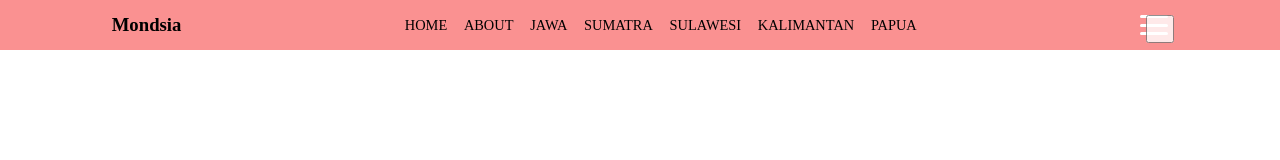
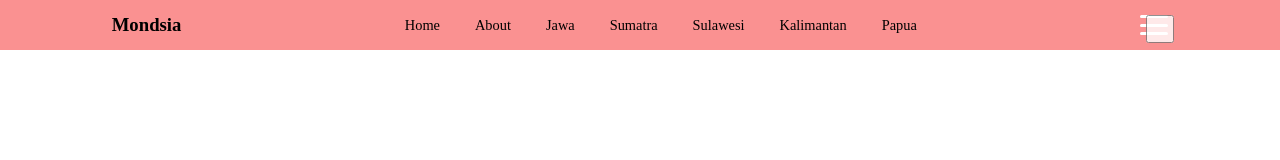
Before and after one commit to wibi12314/Mondsia-Web, a plain HTML site: page index.html in a window 1280 px wide. Drawn offline with Linux system fonts and the light colour scheme.

Commit message:
Update index.html

```diff
--- a/index.html
+++ b/index.html
@@ -15,13 +15,13 @@
         </div>
 
     <ul>
-        <li><a href="">HOME</a></li>
-        <li><a href="">ABOUT</a></li>
-        <li><a href="">JAWA</a></li>
-        <li><a href="">SUMATRA</a></li>
-        <li><a href="">SULAWESI</a></li>
-        <li><a href="">KALIMANTAN</a></li>
-        <li><a href="">PAPUA</a></li>
+        <li><a href="">Home</a></li>
+        <li><a href="">About</a></li>
+        <li><a href="">Jawa</a></li>
+        <li><a href="">Sumatra</a></li>
+        <li><a href="">Sulawesi</a></li>
+        <li><a href="">Kalimantan</a></li>
+        <li><a href="">Papua</a></li>
 
     </ul>
 
```
